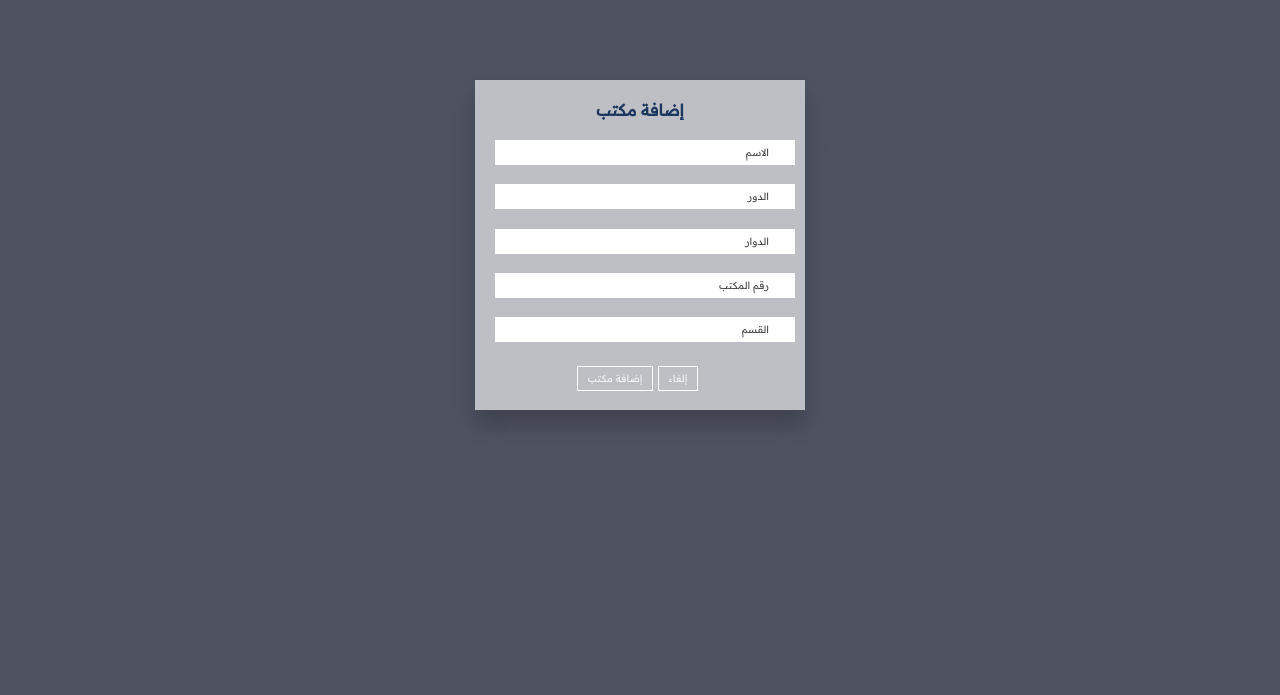
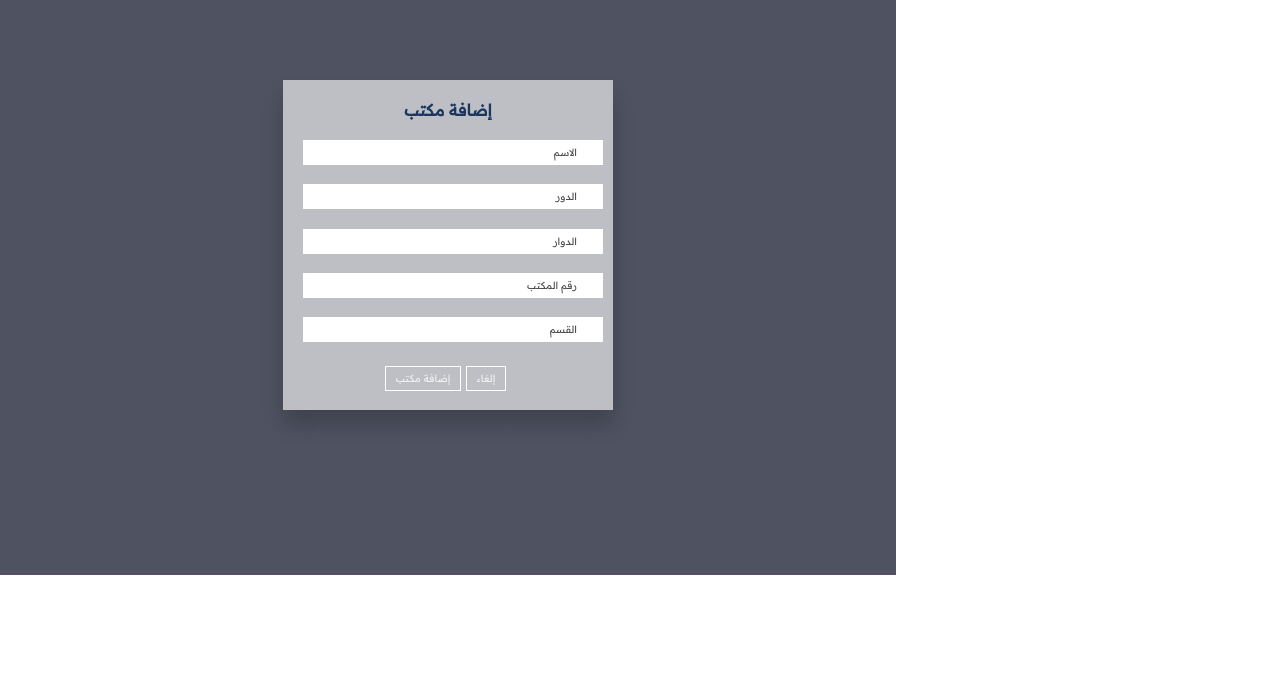
Before and after one commit to romey101/darb-website, a plain HTML site: page add.html in a window 1280 px wide. Shown: the part 105-800 px from the top of the page. Drawn offline with Linux system fonts and the light colour scheme.

Commit message:
Update style.css

```diff
--- a/style.css
+++ b/style.css
@@ -5,8 +5,8 @@
 }
 
 .header {
-    min-height: 100vh;
-    width: 100%;
+    min-height: 50vh;
+    width: 70%;
     background-image: linear-gradient(rgba(4, 9, 30, 0.7), rgba(4, 9, 30, 0.7));
     background-position: center;
     background-size: cover;
```
